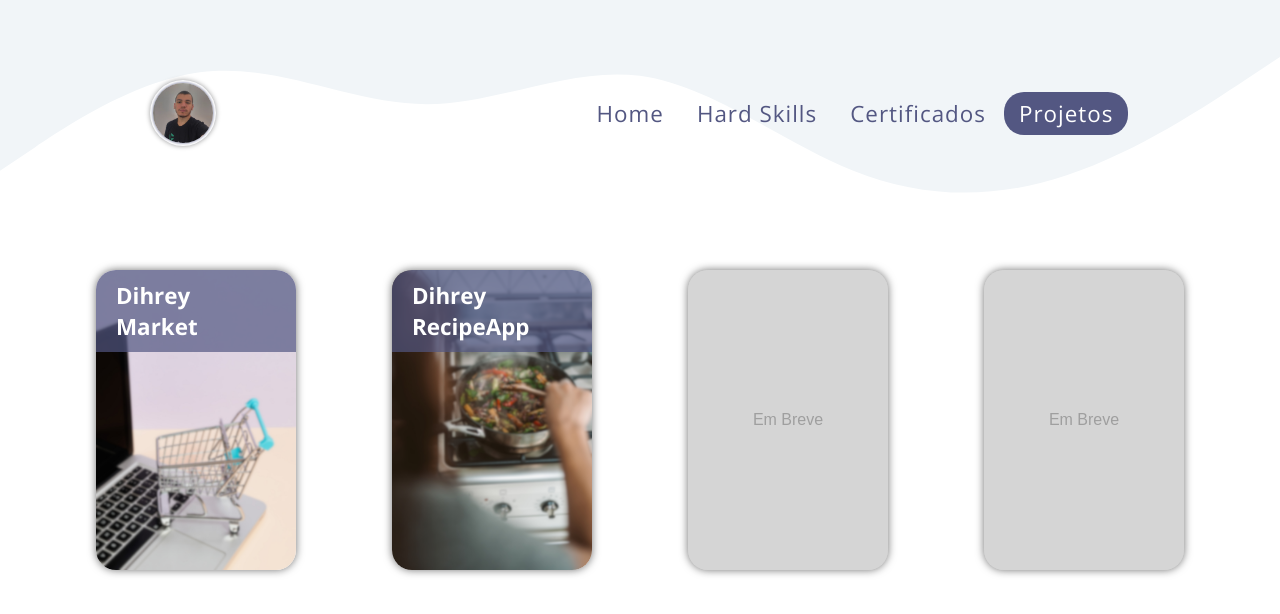
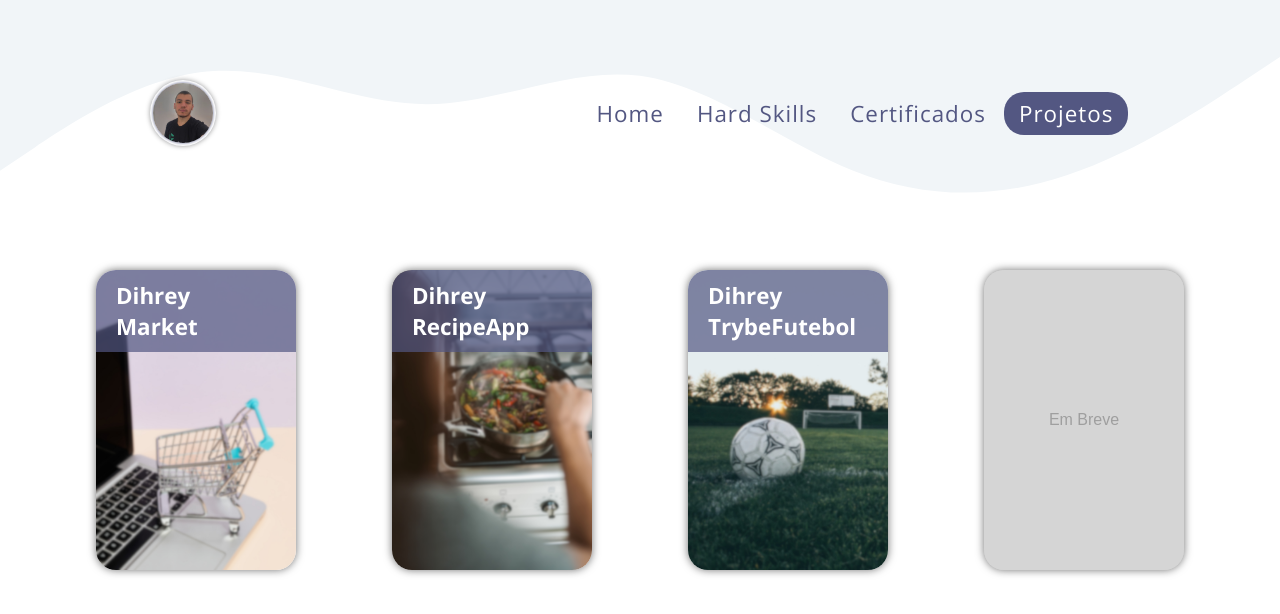
Before and after one commit to dihreyaraujo/my-portfolio-react, a React (Create React App) app: page /projetos in a window 1280 px wide. Shown: the top 614 px of the page. Built offline with nearby package versions, Linux system fonts and the light colour scheme.

Commit message:
add new project

```diff
--- a/src/pages/HardSkills.js
+++ b/src/pages/HardSkills.js
@@ -65,6 +65,10 @@ class HardSkills extends React.Component {
               <img align="center" alt="Dihrey-REDUX" height="130" width="140" src="https://cdn.jsdelivr.net/gh/devicons/devicon/icons/typescript/typescript-original.svg"/>
               <p>Typescript</p>
             </div>
+            <div className='hs mongodb'>
+              <img align="center" alt="Dihrey-REDUX" height="130" width="140" src="https://cdn.jsdelivr.net/gh/devicons/devicon/icons/mongodb/mongodb-original.svg"/>
+              <p>MongoDB</p>
+            </div>
           </div>
         </div>
       </div>
--- a/src/pages/Projetos.js
+++ b/src/pages/Projetos.js
@@ -2,7 +2,8 @@ import React from 'react';
 import '../style/projetos.css';
 import Header from '../components/Header';
 import Market from '../images/market-dihrey-project-blur.png';
-import RecipeApp from '../images/therecipeappsite-blur.png'
+import RecipeApp from '../images/therecipeappsite-blur.png';
+import TFCApp from '../images/tfc-blur.png';
 
 class Social extends React.Component {
   expandProject = ({ target }, n) => {
@@ -70,6 +71,16 @@ class Social extends React.Component {
             <a href="https://apprecipedihrey.netlify.app/" target="_blank"><button type="button">Visitar</button></a>
           </div>
         </div>
+        <div className="container-expand-down fadeIn expand3-down" onClick={ () => this.noneExpand(3) }></div>
+        <div className="container-expand fadeIn expand3" onClick={ () => this.noneExpand(3) }>
+          <div className="project-expand project-expand3 magictime vanishOut">
+            <img src={ TFCApp } />
+            <h1>Dihrey TrybeFutebolClube</h1>
+            <p>Este projeto contém apenas o Back-End, pois o Front-End foi desenvolvido pela Trybe, e neste projeto o intuito é demonstrar a minha competência em escrever códigos pro Back-End. Houve também a dockerização do meu projeto para poder realizá-lo, porém no repositório, só será encontrado as lógicas realizadas e as rotas criadas.</p>
+            <p>Este é um projeto desenvolvido individualmente com o intuito de demonstrar minhas habilidades em: Node, Typescript, Sequelize, JWT, Express, MySQL, bcrypt, API REST</p>
+            <a href="https://github.com/dihreyaraujo/TrybeFutebolClube" target="_blank"><button type="button">Visitar</button></a>
+          </div>
+        </div>
         <div className='fadeIn container-project'>
           <div className='project project1' onClick={ (e) => this.expandProject(e, 1) }>
             <p>Dihrey Market</p>
@@ -77,8 +88,8 @@ class Social extends React.Component {
           <div className='project project2' onClick={ (e) => this.expandProject(e, 2) }>
             <p>Dihrey RecipeApp</p>
           </div>
-          <div className='project'>
-            <p>Em Breve</p>
+          <div className='project project3' onClick={ (e) => this.expandProject(e, 3) }>
+            <p>Dihrey TrybeFutebol</p>
           </div>
           <div className='project'>
             <p>Em Breve</p>
--- a/src/style/hardskills.css
+++ b/src/style/hardskills.css
@@ -153,6 +153,14 @@
   box-shadow: 0 0 20px #287ACC;
 }
 
+.mongodb p {
+  color: #4AA73C;
+}
+
+.mongodb:hover {
+  box-shadow: 0 0 20px #4AA73C;
+}
+
 @media screen and (max-width: 1020px) {
   .hardskills {
     margin-top: 0;
--- a/src/style/projetos.css
+++ b/src/style/projetos.css
@@ -43,7 +43,18 @@
   justify-content: start;
 }
 
-.project1 p, .project2 p {
+.project3 {
+  background-image: url('../images/futebol-blur.jpg');
+  background-size: cover;
+  color: white;
+  font-family: 'Open Sans', sans-serif;
+  font-size: 1.4em;
+  font-weight: 600;
+  cursor: pointer;
+  justify-content: start;
+}
+
+.project1 p, .project2 p, .project3 p {
   background-color: #535782b1;
   padding: 10px 20px;
   border-radius: 20px 20px 0 0;
```
Also changed, not shown: src/images/futebol-blur.jpg (added), src/images/tfc-blur.png (added).
